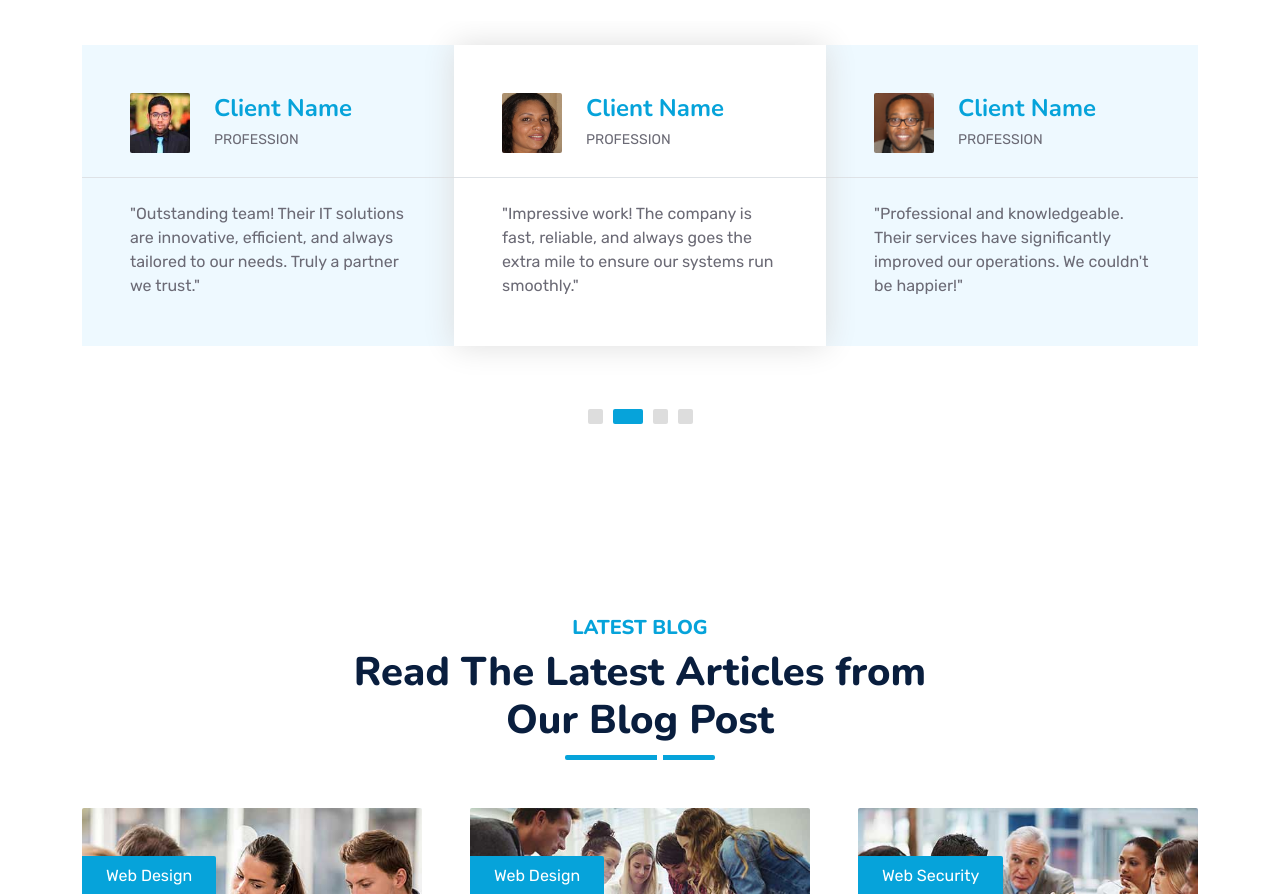
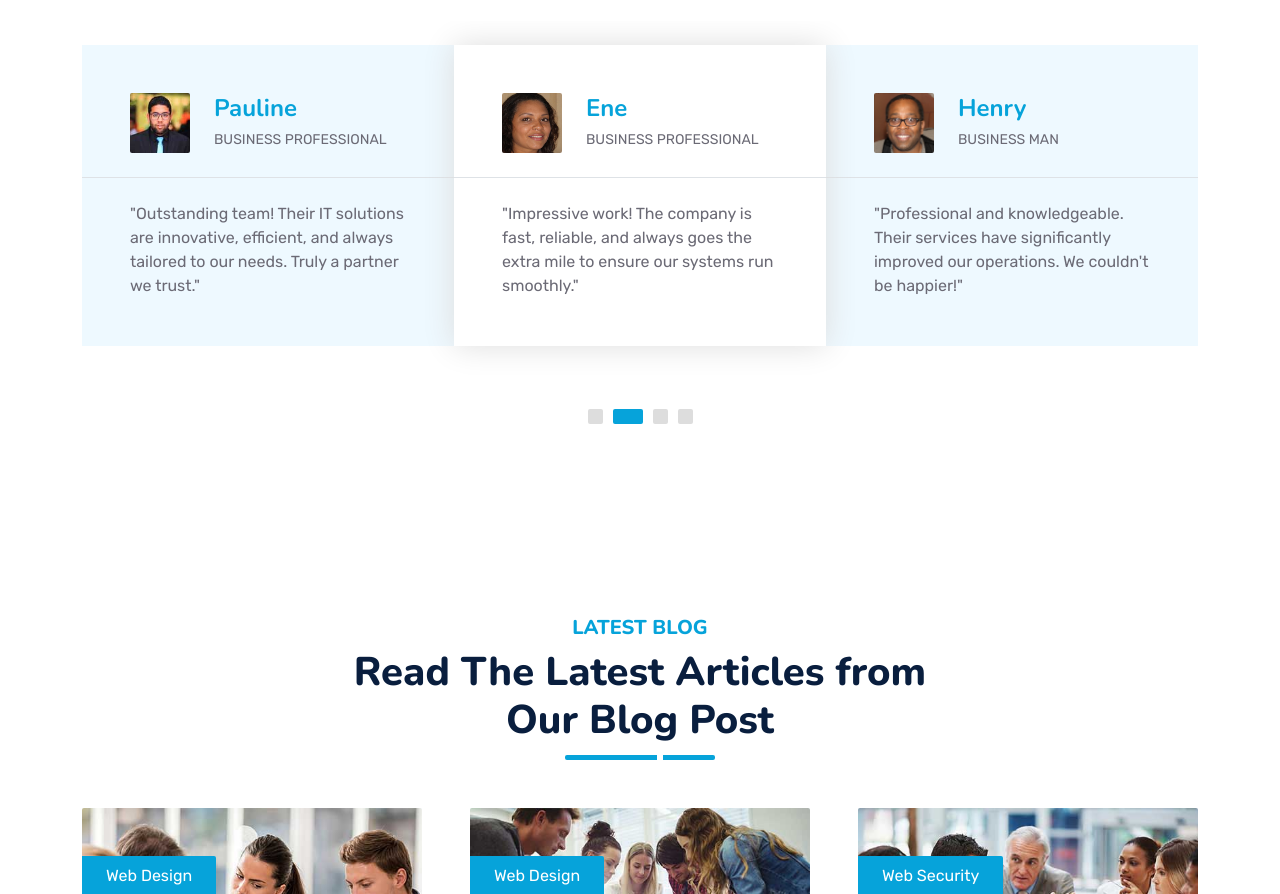
Before and after one commit to casmirihechituru/Tech-startup-website-html-css-and-js, a plain HTML site: page index.html in a window 1280 px wide. Shown: the part 5308-6202 px from the top of the page. Drawn offline with nearby package versions, Linux system fonts and the light colour scheme; animation ran at ten frames a second.

Commit message:
Update index.html

```diff
--- a/index.html
+++ b/index.html
@@ -528,8 +528,8 @@ Whether you need a custom digital solution or have questions about our services,
                     <div class="d-flex align-items-center border-bottom pt-5 pb-4 px-5">
                         <img class="img-fluid rounded" src="img/user.jpg" style="width: 60px; height: 60px;" >
                         <div class="ps-4">
-                            <h4 class="text-primary mb-1">Client Name</h4>
-                            <small class="text-uppercase">Profession</small>
+                            <h4 class="text-primary mb-1">Pauline</h4>
+                            <small class="text-uppercase">Business Professional</small>
                         </div>
                     </div>
                     <div class="pt-4 pb-5 px-5">
@@ -540,8 +540,8 @@ Whether you need a custom digital solution or have questions about our services,
                     <div class="d-flex align-items-center border-bottom pt-5 pb-4 px-5">
                         <img class="img-fluid rounded" src="img/user2.jpg" style="width: 60px; height: 60px;" >
                         <div class="ps-4">
-                            <h4 class="text-primary mb-1">Client Name</h4>
-                            <small class="text-uppercase">Profession</small>
+                            <h4 class="text-primary mb-1">Ene</h4>
+                            <small class="text-uppercase">Business professional</small>
                         </div>
                     </div>
                     <div class="pt-4 pb-5 px-5">
@@ -552,8 +552,8 @@ Whether you need a custom digital solution or have questions about our services,
                     <div class="d-flex align-items-center border-bottom pt-5 pb-4 px-5">
                         <img class="img-fluid rounded" src="img/user3.jpg" style="width: 60px; height: 60px;" >
                         <div class="ps-4">
-                            <h4 class="text-primary mb-1">Client Name</h4>
-                            <small class="text-uppercase">Profession</small>
+                            <h4 class="text-primary mb-1">Henry</h4>
+                            <small class="text-uppercase">Business man</small>
                         </div>
                     </div>
                     <div class="pt-4 pb-5 px-5">
@@ -564,8 +564,8 @@ Whether you need a custom digital solution or have questions about our services,
                     <div class="d-flex align-items-center border-bottom pt-5 pb-4 px-5">
                         <img class="img-fluid rounded" src="img/user4.jpg" style="width: 60px; height: 60px;" >
                         <div class="ps-4">
-                            <h4 class="text-primary mb-1">Client Name</h4>
-                            <small class="text-uppercase">Profession</small>
+                            <h4 class="text-primary mb-1">Raymond</h4>
+                            <small class="text-uppercase">Business professional</small>
                         </div>
                     </div>
                     <div class="pt-4 pb-5 px-5">
```
